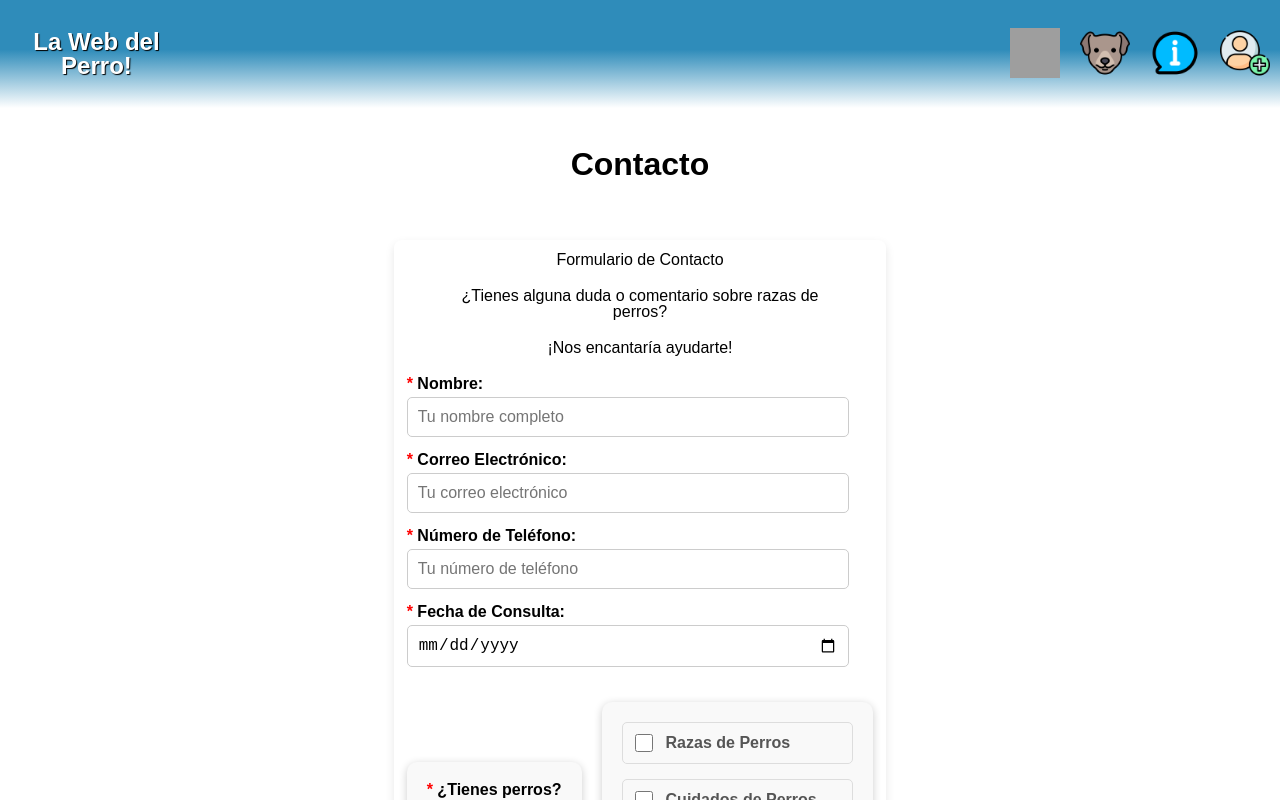
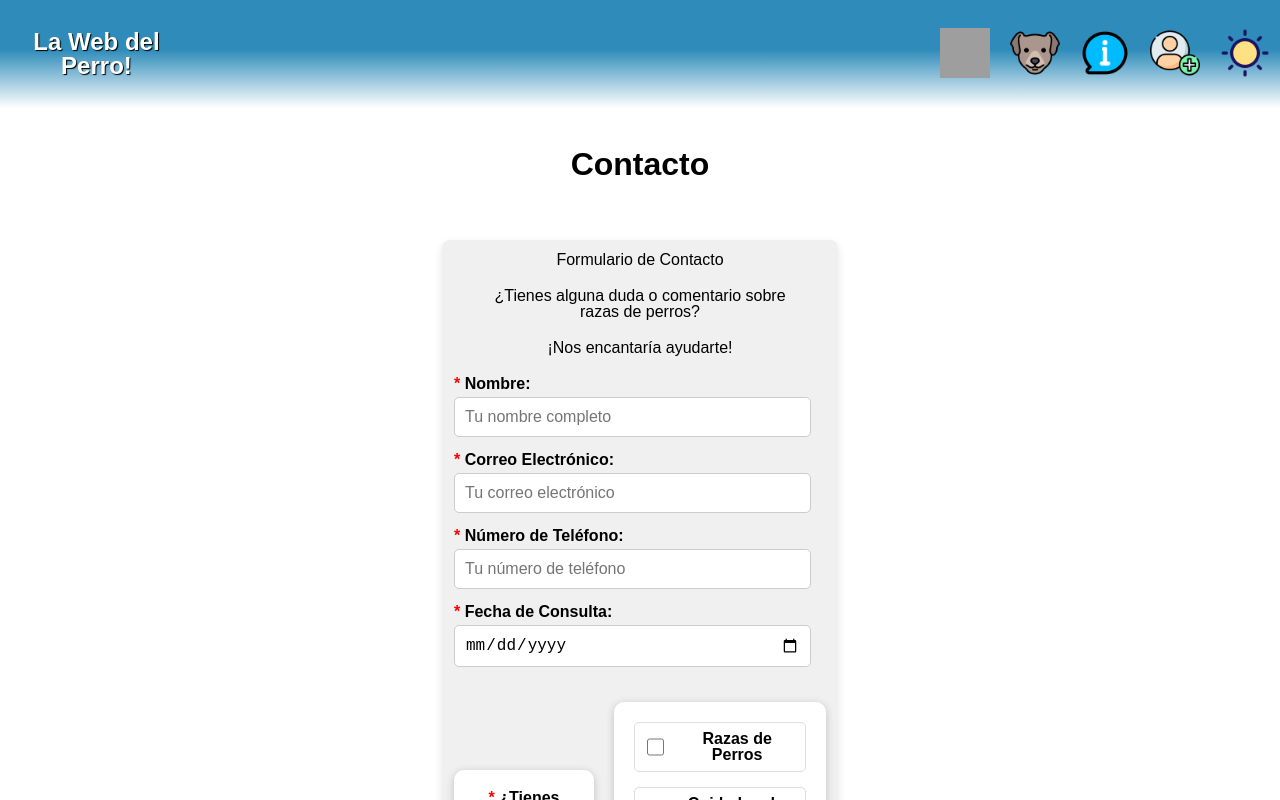
Before and after one commit to rekznoz/lawebdelperro, a React (Vite) app: page /contacto in a window 1280 px wide. Shown: the top 800 px of the page. Built offline with nearby package versions, Linux system fonts and the light colour scheme; grey boxes are pictures that could not be loaded.

Commit message:
Modo Oscuro

```diff
--- a/src/components/Header.jsx
+++ b/src/components/Header.jsx
@@ -1,4 +1,4 @@
-import Navbar from "./Navbar.jsx";
+import Navbar from "./Navbar.jsx"
 
 export default function Header() {
     return (
--- a/src/components/Navbar.jsx
+++ b/src/components/Navbar.jsx
@@ -1,10 +1,13 @@
-import { Link, useLocation } from "react-router-dom";
+import { Link, useLocation } from "react-router-dom"
 // Importar imágenes
-import inicio from '../assets/navbar/inicio.png';
-import razas from '../assets/navbar/razas.png';
-import nosotros from '../assets/navbar/nosotros.png';
-import contacto from '../assets/navbar/contacto.png';
-import login from '../assets/navbar/login.png';
+import inicio from '../assets/navbar/inicio.png'
+import razas from '../assets/navbar/razas.png'
+import nosotros from '../assets/navbar/nosotros.png'
+import contacto from '../assets/navbar/contacto.png'
+import login from '../assets/navbar/login.png'
+import claro from '../assets/navbar/claro.png'
+import oscuro from '../assets/navbar/oscuro.png'
+import {useState} from "react"
 
 const navItems = [
     { to: "/", img: inicio, alt: "Icono para inicio", label: "Ir a la página de inicio" },
@@ -12,11 +15,19 @@ const navItems = [
     { to: "/nosotros", img: nosotros, alt: "Icono para nosotros", label: "Conocer más sobre nosotros" },
     { to: "/contacto", img: contacto, alt: "Icono para contacto", label: "Ir a la página de contacto" },
     { to: "/login", img: login, alt: "Icono para login", label: "Iniciar sesión o registrarse" },
-];
+]
 
 export default function Navbar() {
     // Obtener la ruta actual para condicionarla despues
-    const paginaActual = useLocation();
+    const paginaActual = useLocation()
+    const [modo, setModo] = useState('claro')
+
+    const cambiarModo = () => {
+        const nuevoModo = modo === 'claro' ? 'oscuro' : 'claro'
+        setModo(nuevoModo)
+        document.body.classList.toggle('dark-mode')
+    }
+
 
     return (
         <header className='contenedorHeader'>
@@ -33,8 +44,11 @@ export default function Navbar() {
                                 </Link>
                             </li>
                         ))}
+                    <li className='enlacenav'>
+                        <img src={modo === 'claro' ? claro : oscuro} alt='Icono para cambiar modo' onClick={cambiarModo} />
+                    </li>
                 </ul>
             </nav>
         </header>
-    );
+    )
 }
--- a/src/css/contenedor.css
+++ b/src/css/contenedor.css
@@ -26,7 +26,7 @@
 .footer {
     grid-area: 9 / 1 / 10 / 10;
     background: rgb(47,140,186);
-    background: linear-gradient(0deg, rgba(47,140,186,1) 46%, rgba(255,255,255,1) 100%);
+    background: linear-gradient(0deg, rgba(47,140,186,1) 46%, var(--fondo-principal) 100%);
     padding: 20px;
     text-align: center;
 }
@@ -51,7 +51,7 @@
 
 #area1 {
     grid-area: 1 / 1 / 2 / 4;
-    background-color: #ffffff;
+    background-color: var(--fondo-principal);
     display: flex;
     justify-content: center;
     align-items: center;
@@ -60,7 +60,7 @@
 
 #area2 {
     grid-area: 2 / 1 / 3 / 4;
-    background-color: #ffffff;
+    background-color: var(--fondo-principal);
     display: flex;
     justify-content: center;
     align-items: center;
@@ -70,7 +70,7 @@
 
 #area3 {
     grid-area: 3 / 1 / 4 / 4;
-    background-color: #ffffff;
+    background-color: var(--fondo-principal);
     display: flex;
     justify-content: center;
     align-items: center;
--- a/src/css/formulario.css
+++ b/src/css/formulario.css
@@ -8,10 +8,12 @@ h1 {
 
 .contFormContacto {
     max-width: 50%;
+    width: 30%;
     padding: 1%;
-    background-color: #fff;
+    background-color: var(--fondo-formulario);
     box-shadow: 0 4px 10px rgba(0, 0, 0, 0.1);
     border-radius: 8px;
+    color: var(--color-texto);
 }
 
 .contFormContacto h2 {
@@ -89,7 +91,7 @@ h1 {
     gap: 10px;
     padding: 20px;
     margin: 20px 0;
-    background-color: #f9f9f9;
+    background-color: var(--fondo-principal);
     border-radius: 10px;
     box-shadow: 0 2px 8px rgba(0, 0, 0, 0.2);
     text-align: center;
@@ -97,7 +99,6 @@ h1 {
 
 .contFormContacto .grupocheck h3 {
     margin-bottom: 10px;
-    color: #333;
 }
 
 .contFormContacto .contenedorCheck {
@@ -113,16 +114,13 @@ h1 {
 
 .contFormContacto .contenedorCheck:hover {
     background-color: #f0f0f0;
+    color: #000000;
 }
 
 .contFormContacto input[type="checkbox"] {
     accent-color: #007bff;
     width: 18px;
     height: 18px;
-}
-
-.contFormContacto .contenedorCheck span {
-    color: #555;
 }
 
 .contFormContacto .gruporadio h3 {
@@ -168,6 +166,9 @@ h1 {
 
 /* Si la anchura de la pantalla es menor a 800px */
 @media (max-width: 768px) {
+    .contFormContacto {
+        width: 80%;
+    }
     .contFormContacto .grupocheck, .gruporadio {
         padding: 10px;
     }
--- a/src/css/navbar.css
+++ b/src/css/navbar.css
@@ -1,10 +1,10 @@
 
 .header .contenedorHeader {
     display: flex;
-    justify-content: space-around;
+    justify-content: normal;
     align-items: center;
     background: rgb(47,140,186);
-    background: linear-gradient(180deg, rgba(47,140,186,1) 46%, rgba(255,255,255,1) 100%);
+    background: linear-gradient(180deg, rgba(47,140,186,1) 46%, var(--fondo-principal) 100%);
 }
 
 .header .contenedorHeader .navbar {
--- a/src/css/variables.css
+++ b/src/css/variables.css
@@ -1,5 +1,13 @@
 :root {
     --color-linea-var-foto: #ff6a00;
-    --fondo-navbar: #AAAAAA;
-    --fondo-footer: #AAAAAA;
+    --fondo-principal: #ffffff;
+    --fondo-formulario: #f0f0f0;
+    --color-texto: #000000;
 }
+
+.dark-mode {
+    --color-linea-var-foto: #ff6a00;
+    --fondo-principal: #888888;
+    --fondo-formulario: #666666;
+    --color-texto: #ffffff;
+}
--- a/src/pages/Contacto.jsx
+++ b/src/pages/Contacto.jsx
@@ -153,22 +153,22 @@ export default function Contacto() {
 
     // Funcion que se ejecuta cada vez que se cambia un checkbox
     const handleCheck = (e) => {
-        const { value, checked } = e.target;
+        const { value, checked } = e.target
 
         setFormulario((prevState) => {
             const interesesActualizados = checked
                 ? [...prevState.intereses, value]
-                : prevState.intereses.filter(interes => interes !== value);
+                : prevState.intereses.filter(interes => interes !== value)
 
-            console.log(checked ? 'AGREGAR' : 'QUITAR', value);
-            console.log('Intereses actualizados:', interesesActualizados);
+            console.log(checked ? 'AGREGAR' : 'QUITAR', value)
+            console.log(interesesActualizados)
 
             return {
                 ...prevState,
                 intereses: interesesActualizados
-            };
-        });
-    };
+            }
+        })
+    }
 
     // Funcion que se ejecuta cada vez que se cambia un radio
     const handleRadio = (e) => {
@@ -176,6 +176,7 @@ export default function Contacto() {
             ...formulario,
             tienePerros: e.target.value
         })
+        console.log(e.target.value)
     }
 
     // Funcion que se ejecuta al enviar el formulario
@@ -239,11 +240,11 @@ export default function Contacto() {
                                     <p><span className='requiere'>*</span> ¿Tienes perros?</p>
                                 </label>
                                 <label>
-                                    <input type="radio" name="tienePerros" value="si" onChange={hadnleChange} checked={tienePerros === 'si'}/>
+                                    <input type="radio" name="tienePerros" value="si" onChange={handleRadio} checked={tienePerros === 'si'}/>
                                     <span>Si</span>
                                 </label>
                                 <label>
-                                    <input type="radio" name="tienePerros" value="no" onChange={hadnleChange} checked={tienePerros === 'no'}/>
+                                    <input type="radio" name="tienePerros" value="no" onChange={handleRadio} checked={tienePerros === 'no'}/>
                                     <span>No</span>
                                 </label>
                             </div>
```
Also changed, not shown: src/router/index.jsx (+8 -8 lines), src/assets/navbar/claro.png (added), src/assets/navbar/oscuro.png (added).
